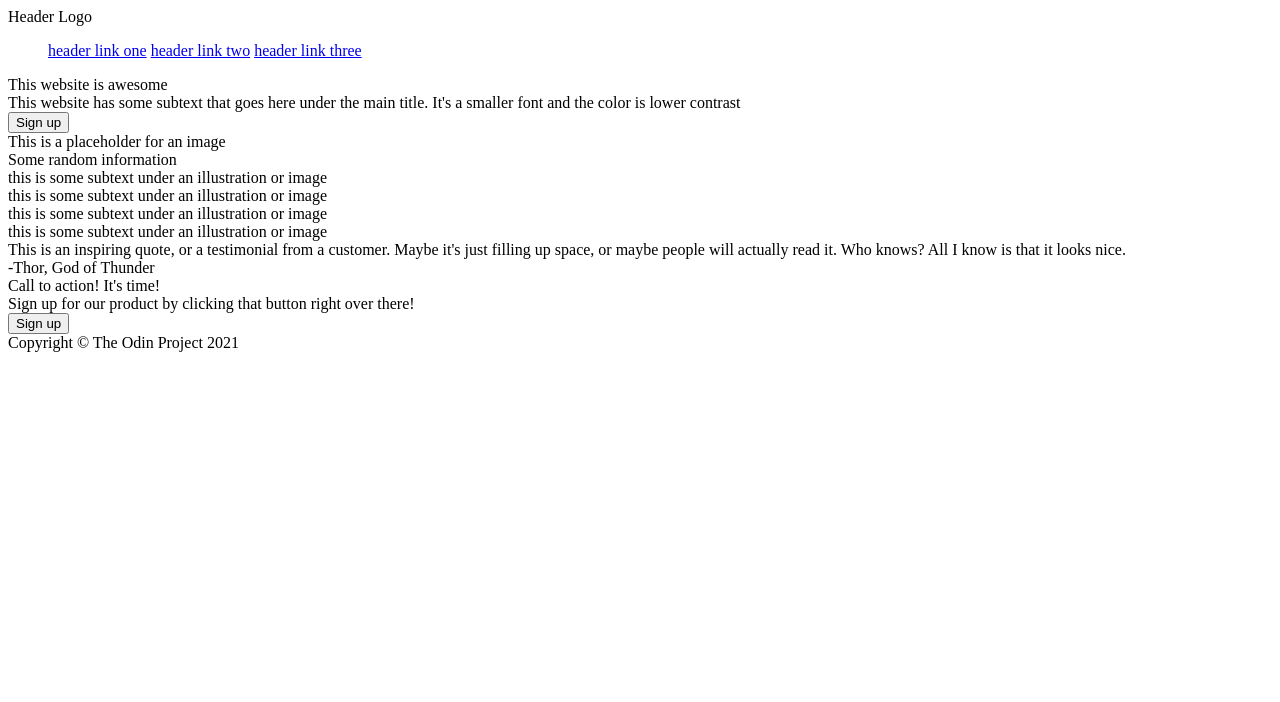
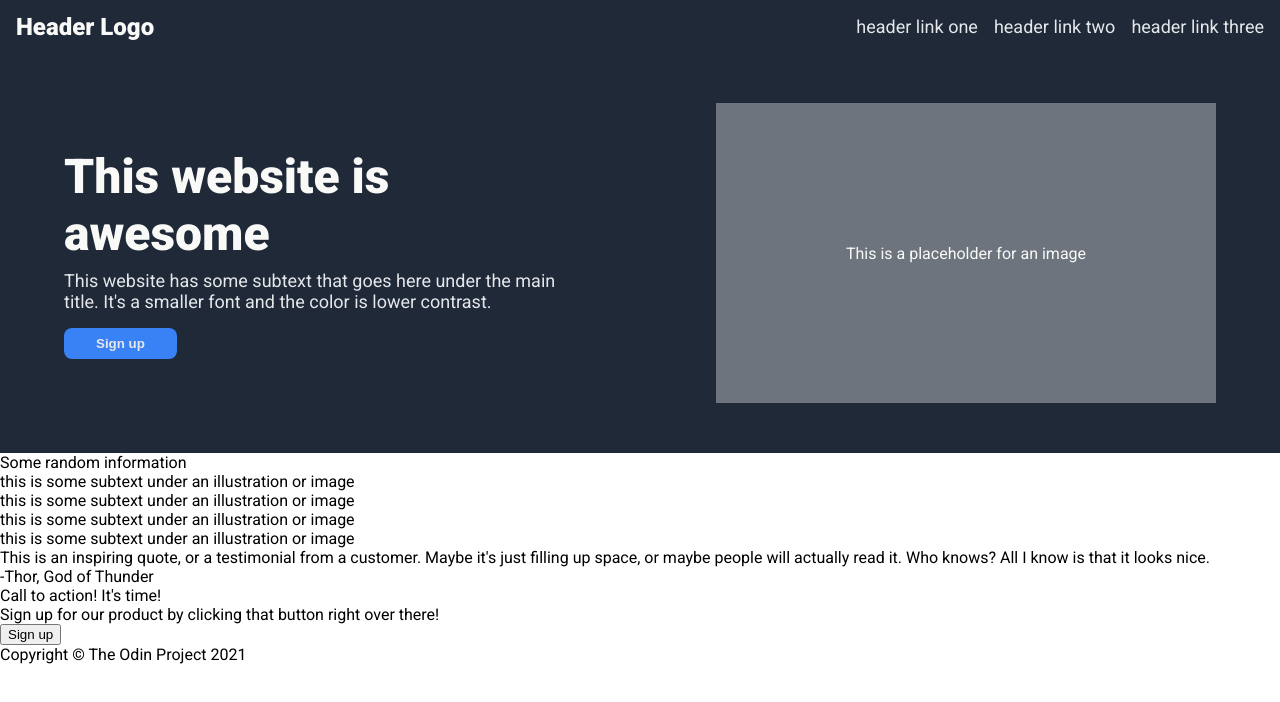
Before and after one commit to gil-mark/flexbox-website, a plain HTML site: page index.html in a window 1280 px wide. Drawn offline with Linux system fonts and the light colour scheme.

Commit message:
Style header and first section

```diff
--- a/index.html
+++ b/index.html
@@ -4,6 +4,11 @@
     <meta charset="UTF-8">
     <meta name="viewport" content="width=device-width, initial-scale=1.0">
     <title>Awesome Website</title>
+    <link rel="stylesheet" href="style.css"/>
+
+    <link rel="preconnect" href="https://fonts.googleapis.com">
+    <link rel="preconnect" href="https://fonts.gstatic.com" crossorigin>
+    <link href="https://fonts.googleapis.com/css2?family=Roboto:ital,wght@0,400;0,900;1,300&display=swap" rel="stylesheet">
 </head>
 <body>
     <div class="nav">
@@ -20,7 +25,7 @@
     <div class="firstSection">
         <div class="left">
             <div class="headline">This website is awesome</div>
-            <div class="subheadline">This website has some subtext that goes here under the main title. It's a smaller font and the color is lower contrast</div>
+            <div class="subheadline">This website has some subtext that goes here under the main title. It's a smaller font and the color is lower contrast.</div>
             <button class="signUp">Sign up</button>
         </div>
 
--- a/style.css
+++ b/style.css
@@ -0,0 +1,74 @@
+body {
+    font-family: 'Roboto', sans-serif;
+    margin: 0;
+}
+
+.nav {
+    display: flex;
+    justify-content: space-between;
+    background: #1f2937;
+    align-items: center;
+    padding: 0 16px;
+}
+
+.logo {
+    color: #F9FAF8;
+    font-size: 24px;
+    font-weight: 900;
+}
+
+ul {
+    display: flex;
+    gap: 16px;
+}
+
+a {
+    color: #e5e7eb;
+    font-size: 18px;
+    text-decoration: none;
+}
+
+.firstSection {
+    height: 400px;
+    display: flex;
+    background: #1f2937;
+    align-items: center;
+}
+
+.left {
+    margin: 100px 64px;
+    color: #f9faf8;
+}
+
+.firstSection .headline {
+    font-size: 48px;
+    font-weight: 900;
+    margin-bottom: 8px;
+}
+
+.firstSection .subheadline {
+    font-size: 18px;
+    color: #E5E7EB;
+    margin-bottom: 16px;
+}
+
+.firstSection button {
+    padding: 8px 32px;
+    border-radius: 8px;
+    background: #3882f6;
+    color: #e5e7eb;
+    cursor: pointer;
+    border: 1px white;
+    font-weight: 600;
+}
+
+.image {
+    width: 500px;
+    height: 300px;
+    background: #6d747d;
+    display: flex;
+    align-items: center;
+    justify-content: center;
+    color: #f9faf8;
+    margin: 100px 64px;
+}
```
